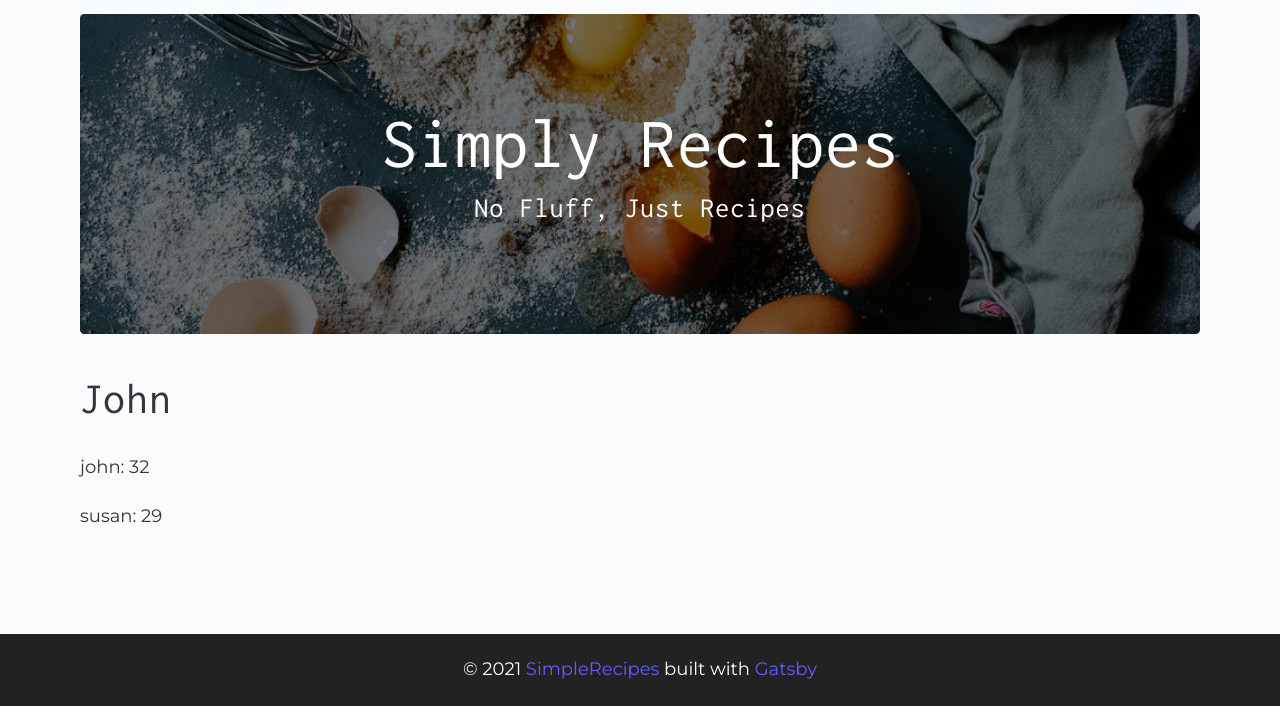
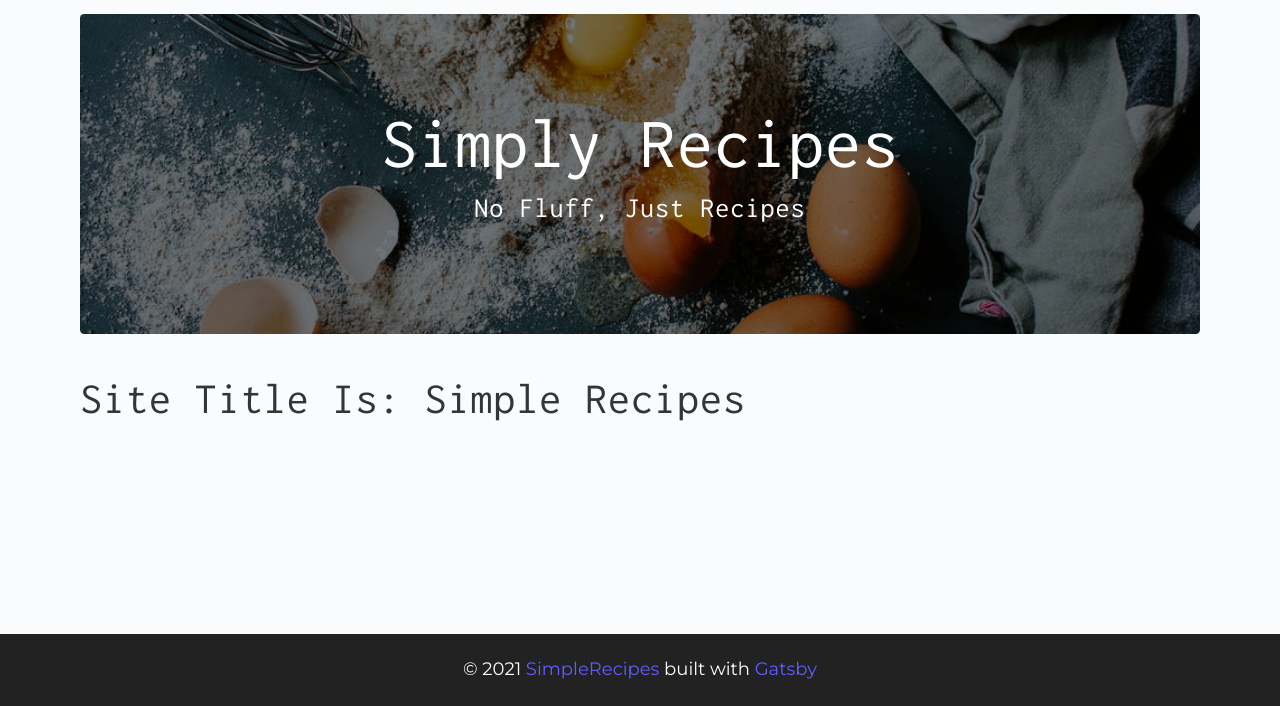
Before and after one commit to irenecodes/gatsby-recipes, a Gatsby site: page / in a window 1280 px wide. Shown: the part 94-800 px from the top of the page. Built offline with nearby package versions, Linux system fonts and the light colour scheme; Gatsby itself is replaced by a stand-in of ours.

Commit message:
gatsby clean demo when query changed

```diff
--- a/src/examples/fetchData.js
+++ b/src/examples/fetchData.js
@@ -1,15 +1,14 @@
 import React from "react"
 import { useStaticQuery, graphql } from "gatsby"
 
-const FetchData = () => {
-  const data = useStaticQuery(graphql`
-    {
+const getData = graphql`
+  query {
     site {
-        siteMetadata {
+      info: siteMetadata {
+        author
+        description
+        simpleData
         title
-          simpleData
-          description
-          author
         complexData {
           age
           name
@@ -21,22 +20,24 @@ const FetchData = () => {
       }
     }
   }
-  `)
+`
+const FetchData = () => {
+  // option 1. not destructure
+  //   const data = useStaticQuery(getData)
+  //   option 2 destructure and add 'info' alias
+  const {
+    site: {
+      info: { title },
+    },
+  } = useStaticQuery(getData)
+
   return (
-    <>
     <div>
-        <h2>{data.site.siteMetadata.person.name}</h2>
-        <div>
-          {data.site.siteMetadata.complexData.map((item, index) => {
-            return (
-              <p key={index}>
-                {item.name}: {item.age}
-              </p>
-            )
-          })}
+      {/* option 1 */}
+      {/* <h2>Name : {data.site.info.person.name}</h2> */}
+      {/* option 2 */}
+      <h2>site title is: {title}</h2>
     </div>
-      </div>
-    </>
   )
 }
 
```
Also changed, not shown: src/pages/testing.js (added). Lines whose indentation alone changed are shown as unchanged.
